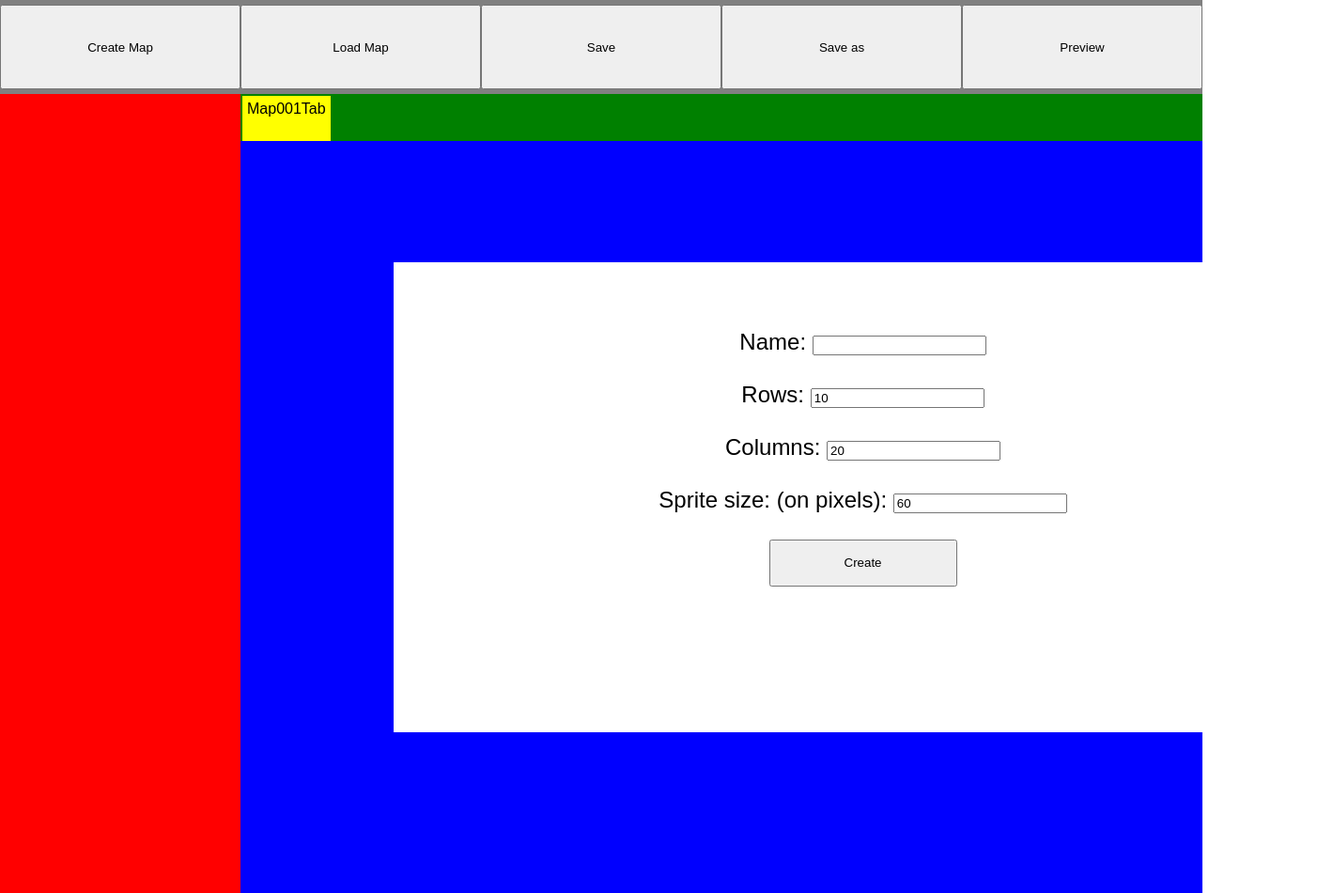
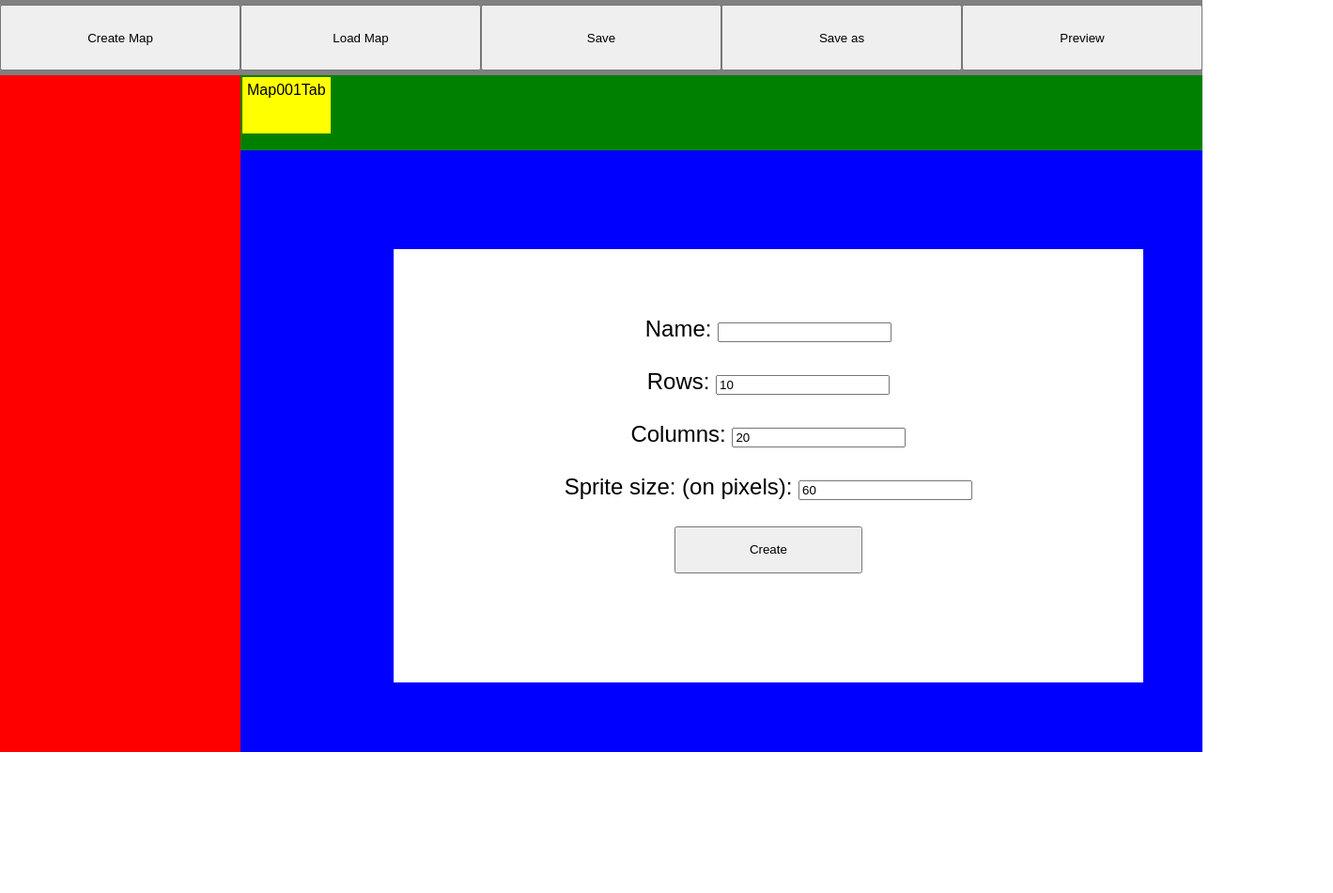
Before and after one commit to DSPeople/MapCreator, a website: page public/index.html in a window 1280 px wide. Both pictures are taken after a click on the button "Create Map". Shown: the whole page at 94% size, 1419 px wide, since content can reach past the window. After the commit the page ends 800 px from the top, so only its background shows below. Drawn offline with nearby package versions, Linux system fonts and the light colour scheme.

Commit message:
Cambiados los tamaños a porcentajes y se ha hecho un pequeño ajuste en el tramaño de las celdas para que bajen su tamaño a resoluciones mas pequeñas.

```diff
--- a/public/css/main.css
+++ b/public/css/main.css
@@ -1,7 +1,14 @@
+html{
+    width: 100%;
+    height: 100%;
+}
+
 body{
   	margin:0;
   	padding: 0;
 	font-family: sans-serif;
+    width: 100%;
+    height: 100%;
 }
 
 #buttons{
@@ -10,7 +17,7 @@ body{
 	padding-bottom: 5px;
   	background-color: grey;
   	position:relative;
-  	height: 100px;
+  	height: 10%;
   	width: auto;
 }
 
@@ -25,16 +32,17 @@ body{
 
 #spriteBar{
 	position: relative;
+    z-index: auto;
 	float: left;
   	background-color: red;
   	width: 20%;
-  	height: 850px;
+  	height: 90%;
 }
 
 #tabs{
 	float:left;
   	background-color: green;
-  	height: 50px;
+  	height: 10%;
   	width: 80%;
 }
 
@@ -65,7 +73,7 @@ body{
 	float: left;
   	background-color: blue;
   	width: 80%;
-  	height: 800px;
+  	height: 80%;
 }
 
 #createMapWindow{
@@ -76,8 +84,8 @@ body{
 	position: relative;
 	left: 15%;
 	top: 15%;
-	width:	1000px;
-	height: 500px;
+	width:	80%;
+	height: 75%;
 	background-color: white;
 }
 
@@ -92,10 +100,9 @@ body{
 }
 
 
+
 .Map td{
 	text-align: center;
 	font-family: sans-serif;
-	width: 60px;
-	height: 60px;
 	background-color: white;
 }
--- a/public/js/main.js
+++ b/public/js/main.js
@@ -49,6 +49,7 @@ function createMap(){
 
 
 function handleFileSelect(evt) {
+    var spriteSize = 60;
     var files = evt.target.files; // FileList object
 	var f = files[0];
 	var name = f.name.split(".");
@@ -59,11 +60,16 @@ function handleFileSelect(evt) {
 }
 
 function createMapFromFile(e){
+    var spriteSize = 60;
 	var	output = e.target.result;
 	var mapArray = output.split("\n");
 
 	var pestañas = document.getElementsByClassName("tab");
 	var name = pestañas[pestañas.length-1].innerHTML;
+
+    if($(window).width() < 1900){
+        spriteSize = 40;
+    }
 
 	$("#loadMapWindow").remove();
 	$("#mapDiv").append("<div class='Map' id='" + name + "' height= '90%' width= '90%'>");
@@ -75,7 +81,7 @@ function createMapFromFile(e){
  	for(var i = 0; i < mapArray.length-1; i++){
  		str += "<tr>";
  		for(var j = 0; j < mapArray[i].length-1; j++){
-			str += "<td>" + mapArray[i][j] + "</td>";
+            str += "<td height='" + spriteSize + "px' width='" + spriteSize + "px'>"+ mapArray[i][j] +"</td>";
 		}
  		str += "</tr>";
 	}
```
